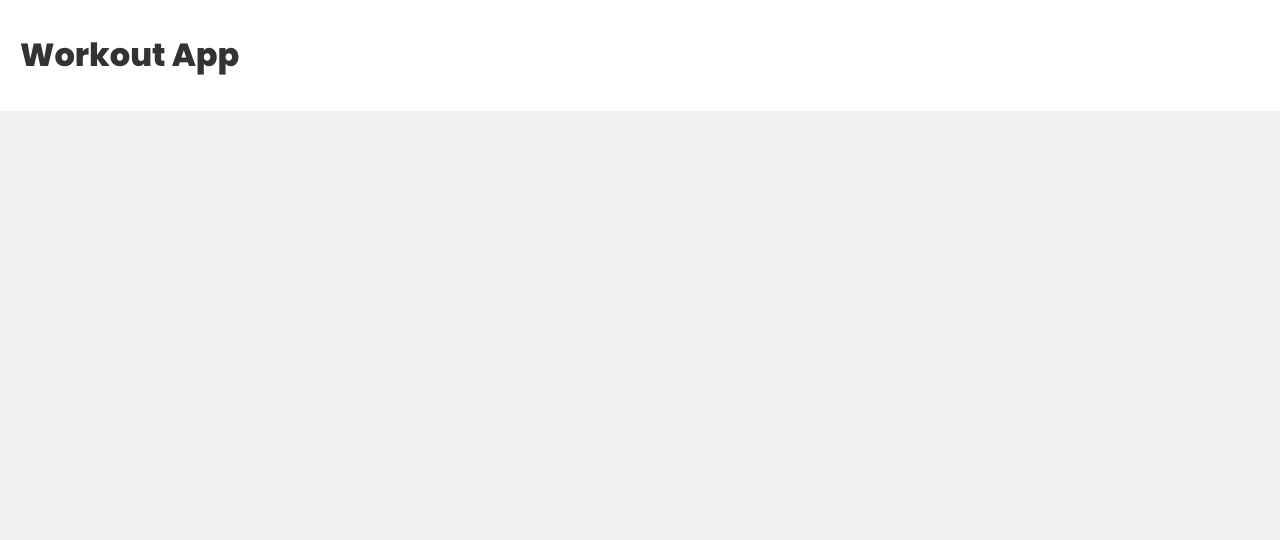
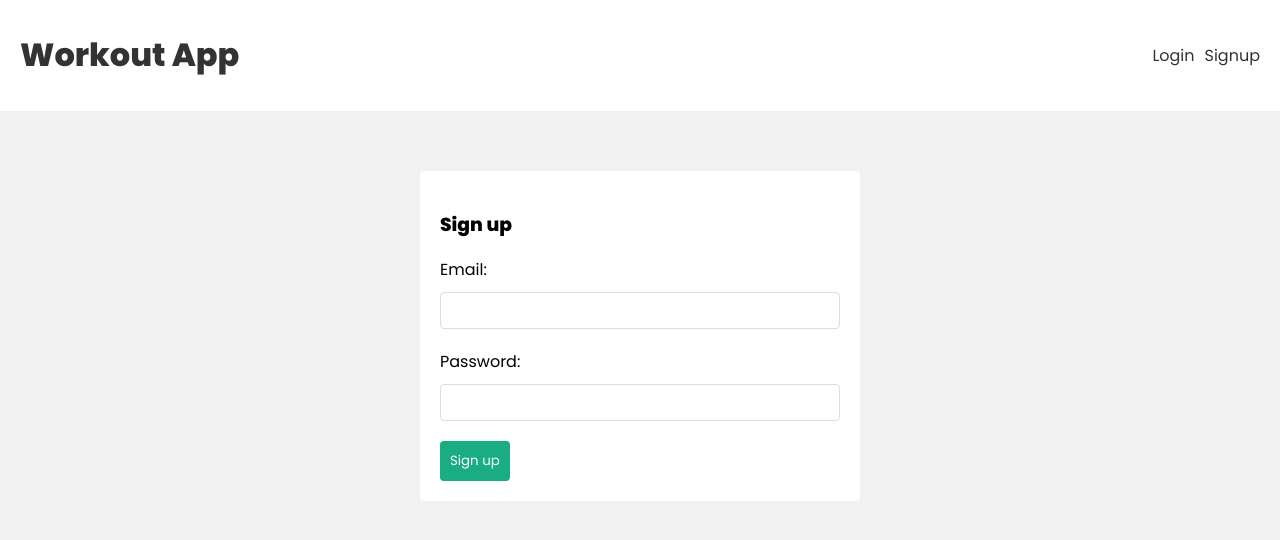
Before and after one commit to AmrMustafa13/active-ally, a React (Create React App) app in the folder client/: page /signup in a window 1280 px wide. Before the commit this address had no page. Shown: the top 540 px of the page. Built offline with nearby package versions, Linux system fonts and the light colour scheme.

Commit message:
usesignup hook

```diff
--- a/client/src/App.js
+++ b/client/src/App.js
@@ -1,6 +1,8 @@
 import React from "react";
 import { Routes, Route } from "react-router-dom";
 import Home from "./pages/Home";
+import Signup from "./pages/Signup";
+import Login from "./pages/Login";
 import Navbar from "./components/Navbar";
 import "./app.css";
 
@@ -11,6 +13,8 @@ const App = () => {
       <div className="pages">
         <Routes>
           <Route path="/" element={<Home />} />
+          <Route path="/login" element={<Login />} />
+          <Route path="/signup" element={<Signup />} />
         </Routes>
       </div>
     </div>
--- a/client/src/app.css
+++ b/client/src/app.css
@@ -101,3 +101,21 @@ div.error {
 input.error {
   border: 1px solid var(--error);
 }
+
+/* navbar */
+nav {
+  display: flex;
+  align-items: center;
+}
+nav a {
+  margin-left: 10px;
+}
+/* auth forms */
+form.signup,
+form.login {
+  max-width: 400px;
+  margin: 40px auto;
+  padding: 20px;
+  background: #fff;
+  border-radius: 4px;
+}
--- a/client/src/components/Navbar.js
+++ b/client/src/components/Navbar.js
@@ -8,6 +8,12 @@ const NavBar = () => {
         <Link to="/">
           <h1>Workout App</h1>
         </Link>
+        <nav>
+          <div>
+            <Link to="/login">Login</Link>
+            <Link to="/signup">Signup</Link>
+          </div>
+        </nav>
       </div>
     </header>
   );
--- /dev/null
+++ b/client/src/pages/Login.js
@@ -0,0 +1,32 @@
+import React, { useState } from "react";
+
+const Login = () => {
+  const [email, setEmail] = useState("");
+  const [password, setPassword] = useState("");
+
+  const handleLogin = async (e) => {
+    e.preventDefault();
+    console.log(email, password);
+  };
+
+  return (
+    <form className="login" onSubmit={handleLogin}>
+      <h3>Log in</h3>
+      <label>Email:</label>
+      <input
+        type="email"
+        onChange={(e) => setEmail(e.target.value)}
+        value={email}
+      />
+      <label>Password:</label>
+      <input
+        type="password"
+        onChange={(e) => setPassword(e.target.value)}
+        value={password}
+      />
+      <button>Login</button>
+    </form>
+  );
+};
+
+export default Login;
--- /dev/null
+++ b/client/src/pages/Signup.js
@@ -0,0 +1,32 @@
+import React, { useState } from "react";
+
+const Signup = () => {
+  const [email, setEmail] = useState("");
+  const [password, setPassword] = useState("");
+
+  const handleSignup = async (e) => {
+    e.preventDefault();
+    console.log(email, password);
+  };
+
+  return (
+    <form className="signup" onSubmit={handleSignup}>
+      <h3>Sign up</h3>
+      <label>Email:</label>
+      <input
+        type="email"
+        onChange={(e) => setEmail(e.target.value)}
+        value={email}
+      />
+      <label>Password:</label>
+      <input
+        type="password"
+        onChange={(e) => setPassword(e.target.value)}
+        value={password}
+      />
+      <button>Sign up</button>
+    </form>
+  );
+};
+
+export default Signup;
```
Also changed, not shown: client/src/hooks/useSignup.js (added, +39 -0 lines).
